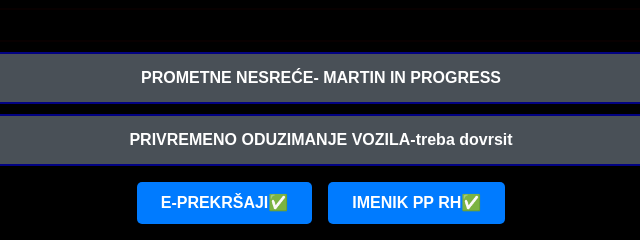
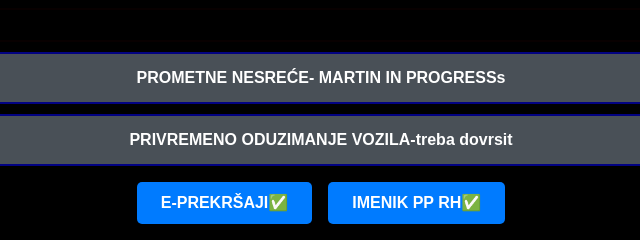
Before and after one commit to ShizuMilof/MUP_RH, a plain HTML site: page index.html in a window 1280 px wide. Shown: the part 720-960 px from the top of the page, 319-959 px from the left. Drawn offline with Linux system fonts and the light colour scheme.

Commit message:
test automatskog deploya

```diff
--- a/index.html
+++ b/index.html
@@ -27,7 +27,7 @@
             <li class="category-itemblack"><a href=""></a></li>
             <li class="category-item"><a href="#">OSTALI ZAKONI-treba dovrsit</a></li>
             <li class="category-itemblack"><a href=""></a></li>
-            <li class="category-item"><a href="#">PROMETNE NESREĆE- MARTIN IN PROGRESS</a></li>
+            <li class="category-item"><a href="#">PROMETNE NESREĆE- MARTIN IN PROGRESSs</a></li>
             <li class="category-item"><a href="#">PRIVREMENO ODUZIMANJE VOZILA-treba dovrsit</a></li>
 
             <li class="row-buttons">
```
